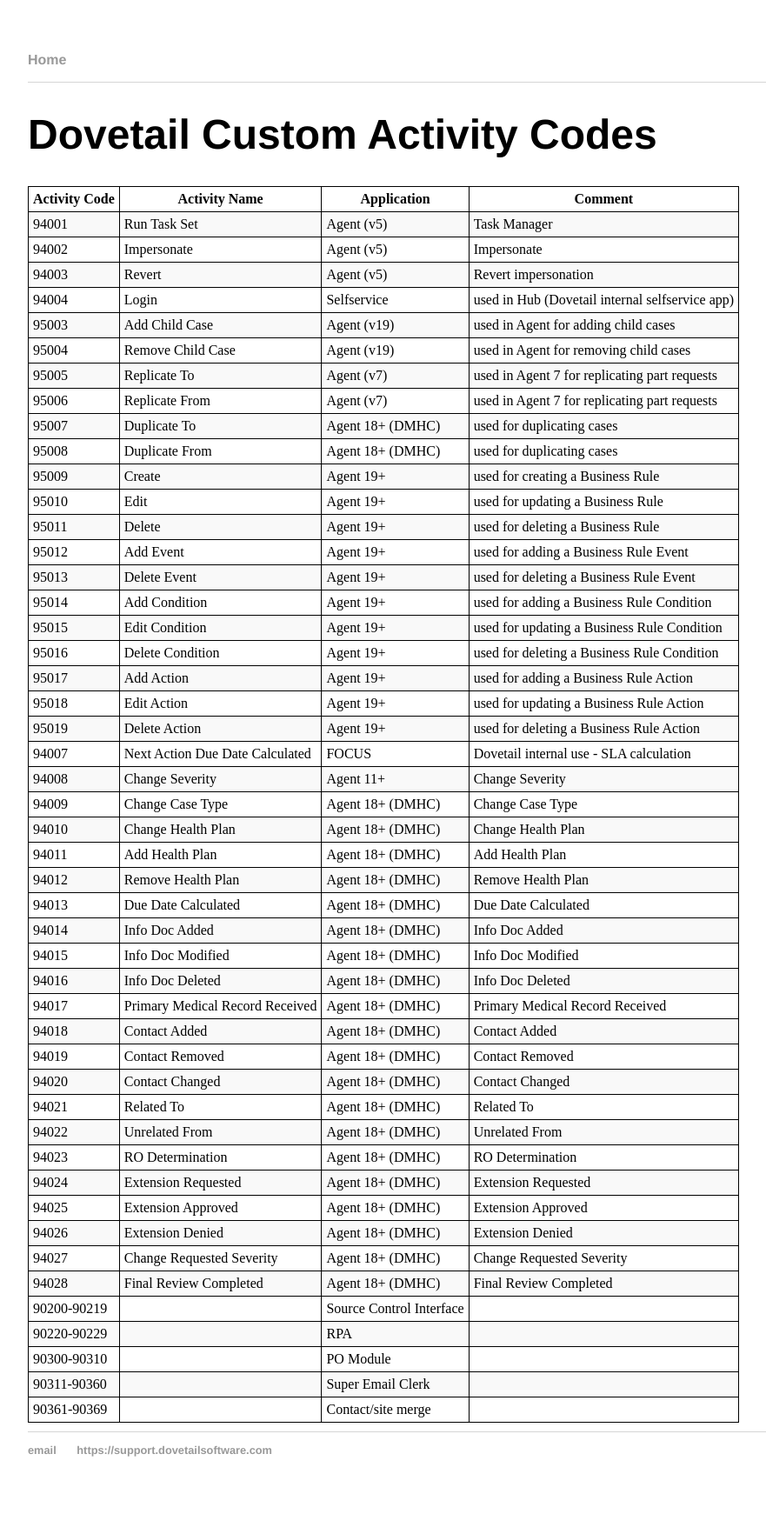
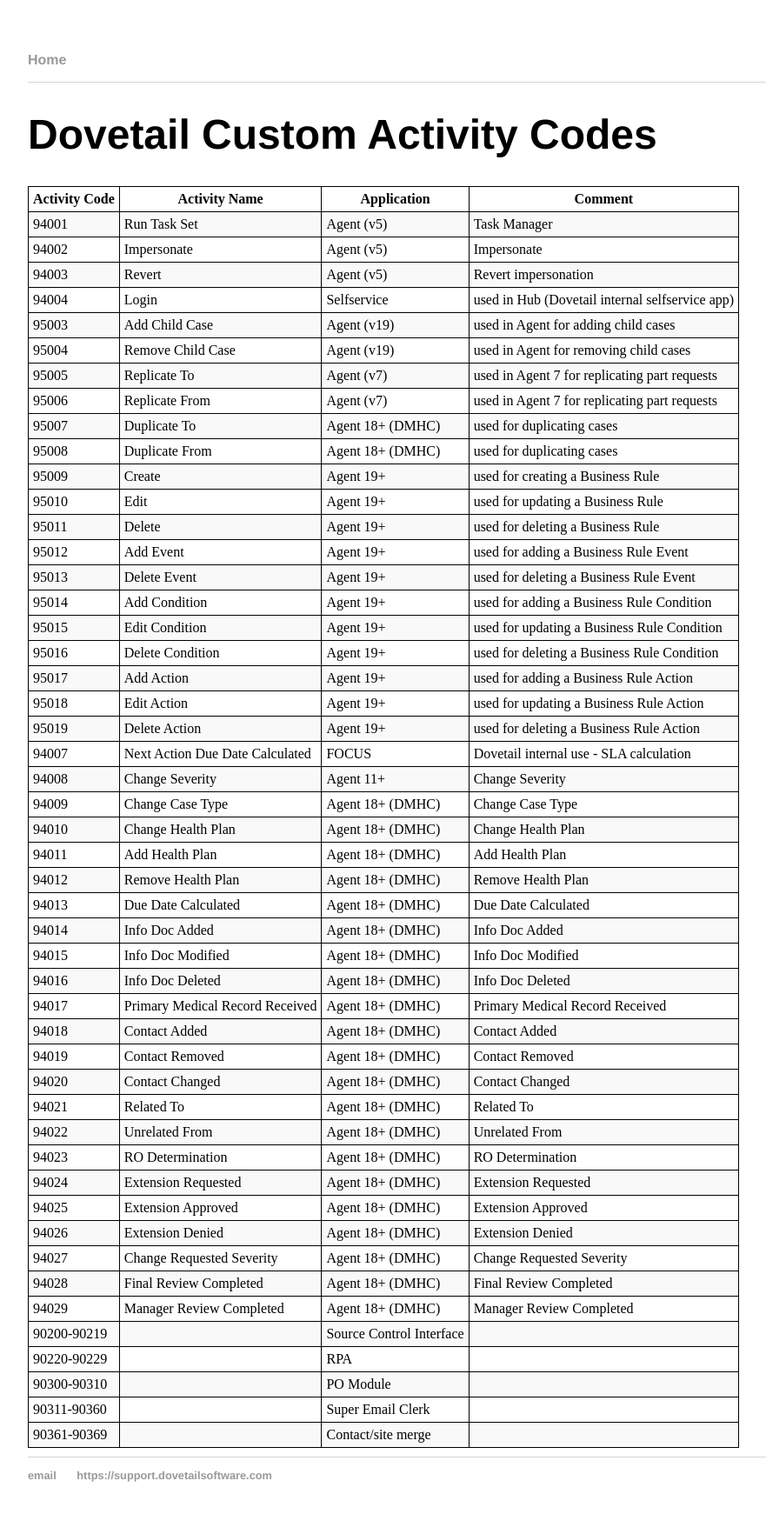
Before and after one commit to DovetailSoftware/dovetail-defined, a Jekyll site: the page built from pages/activity-codes.md, in a window 1280 px wide. Shown: the whole page at 87% size, without its empty margins (160-1041 px from the left). Built offline with Jekyll 4.4.1, drawn with Linux system fonts in a browser that asks for light colours; before the commit the page ends 1735 px from its top, so only the background shows below that.

Commit message:
add Manager Review Completed for DMHC

```diff
--- a/pages/activity-codes.md
+++ b/pages/activity-codes.md
@@ -51,6 +51,7 @@
 | 94026 | Extension Denied | Agent 18+ (DMHC)   | Extension Denied |
 | 94027 | Change Requested Severity | Agent 18+ (DMHC)   | Change Requested Severity |
 | 94028 | Final Review Completed | Agent 18+ (DMHC)   | Final Review Completed |
+| 94029 | Manager Review Completed | Agent 18+ (DMHC)   | Manager Review Completed |
 | 90200-90219 | |Source Control Interface|
 | 90220-90229 | |RPA|
 | 90300-90310 | |PO Module|
```
